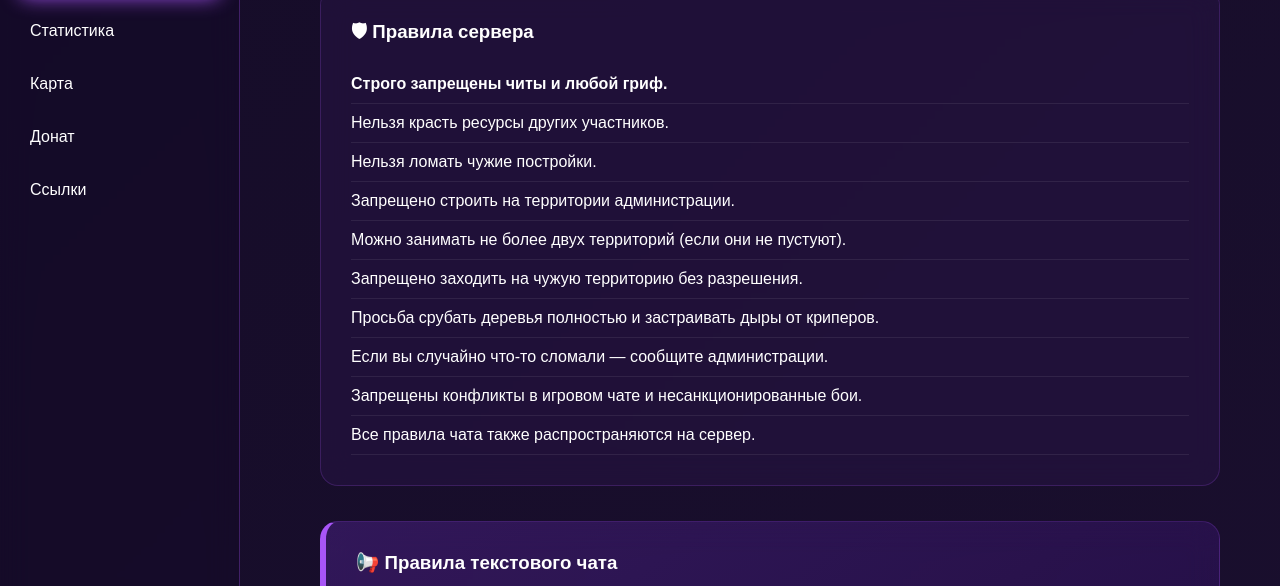
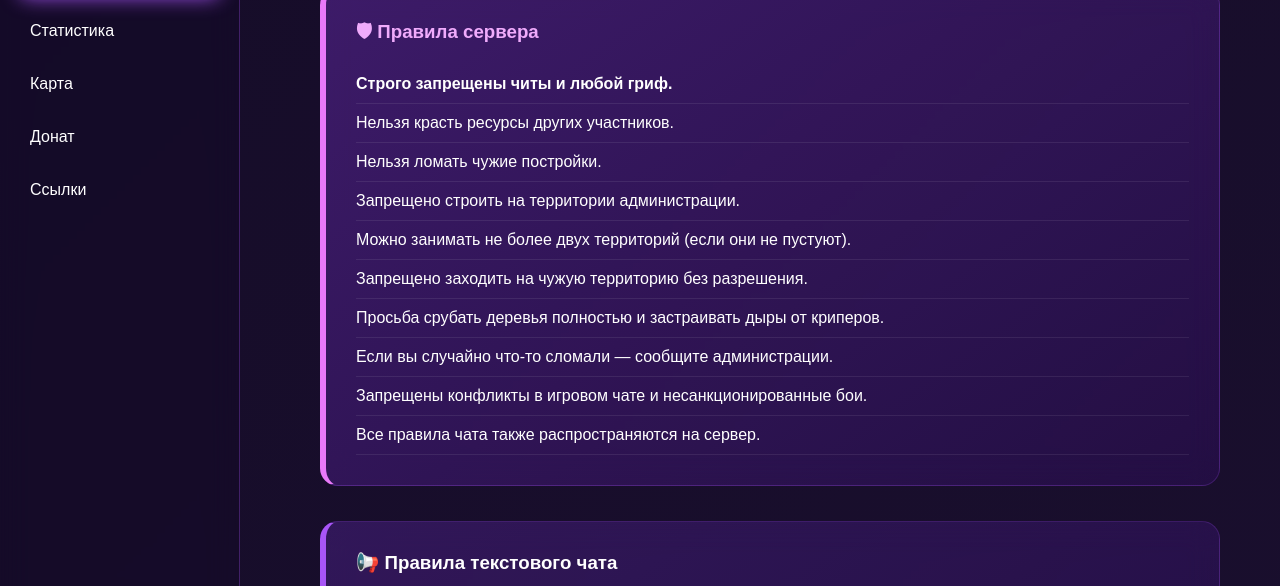
Before and after one commit to Dtermi/eternity-site, a plain HTML site: page rules.html in a window 1280 px wide. Shown: the part 182-768 px from the top of the page. Drawn offline with Linux system fonts and the light colour scheme; a web font is replaced by a local one.

Commit message:
Update style.css

```diff
--- a/style.css
+++ b/style.css
@@ -253,3 +253,11 @@ p {
 .news-card a:hover {
     color: white;
 }
+.card.server {
+    background: linear-gradient(145deg, rgba(120, 50, 200, 0.4), rgba(50, 15, 100, 0.4));
+    border-left: 6px solid #e879f9;
+}
+
+.card.server h3 {
+    color: #f0abfc;
+}
```
